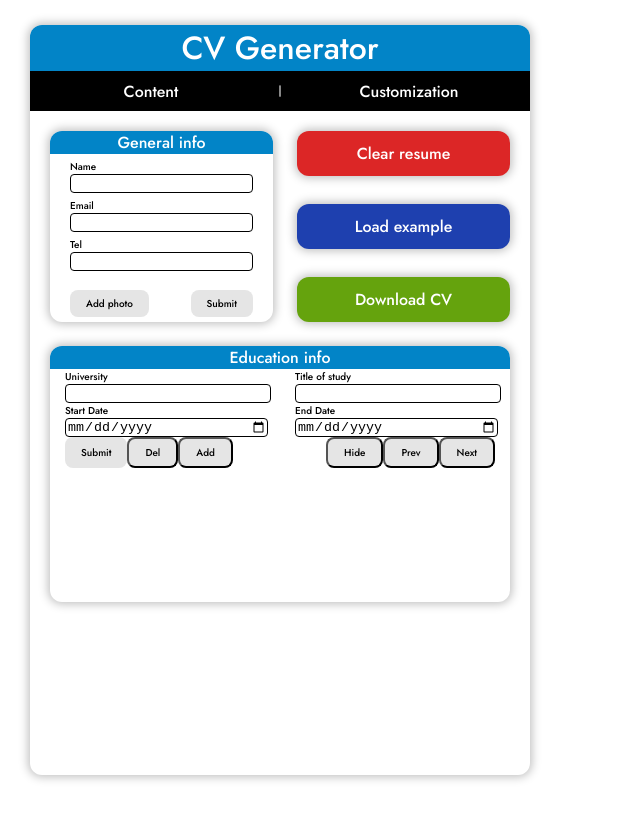
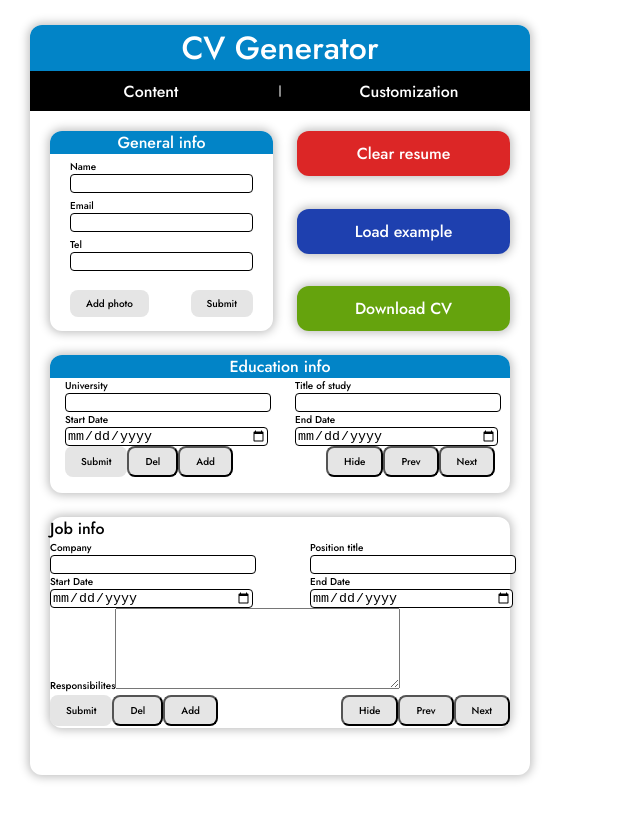
Before and after one commit to theSirD/CV-generator-react, a React (Vite) app: page / in a window 1280 px wide. Shown: the top 820 px of the page, without its empty margins (0-640 px from the left). Built offline with nearby package versions, Linux system fonts and the light colour scheme.

Commit message:
Adds unstyled job form to the layout

```diff
--- a/src/generator/Generator.jsx
+++ b/src/generator/Generator.jsx
@@ -2,6 +2,7 @@ import Navbar from "./navbar";
 import GeneralForm from "./contentScreen/GeneralForm";
 import Buttons from "./contentScreen/Buttons";
 import EducationForm from "./contentScreen/EduForm";
+import JobForm from "./contentScreen/jobForm";
 
 export default function Generator() {
   return (
@@ -14,6 +15,7 @@ export default function Generator() {
         <GeneralForm />
         <Buttons />
         <EducationForm />
+        <JobForm />
       </div>
     </div>
   );
--- a/src/generator/contentScreen/jobForm.jsx
+++ b/src/generator/contentScreen/jobForm.jsx
@@ -1,25 +1,53 @@
 export default function JobForm() {
   return (
-    <div>
-      <div className="form-header">Job info</div>
+    <div className="job-info-container">
+      <div className="job-info-header">Job info</div>
+
       <form action="" method="get" className="form-job">
-        <label htmlFor="name">Name </label>
-        <input type="text" name="name" id="name" required />
-        <label htmlFor="email">Email </label>
-        <input type="email" name="email" id="email" required />
-        <label htmlFor="email">Tel </label>
-        <input type="tel" name="email" id="email" required />
-        <div className="general-form-buttons">
-          <input
-            type="file"
-            id="avatar"
-            name="avatar"
-            accept="image/png, image/jpeg"
-          />
-          <label htmlFor="avatar" className="custom-button">
-            Add photo
-          </label>
-          <input type="submit" value="Submit" />
+        <div className="first-input-row">
+          <div className="field">
+            <label htmlFor="company">Company</label>
+            <input type="text" name="company" id="company" required />
+          </div>
+          <div className="field">
+            <label htmlFor="position-title">Position title</label>
+            <input
+              type="text"
+              name="position-title"
+              id="position-title"
+              required
+            />
+          </div>
+        </div>
+        <div className="second-input-row">
+          <div className="field">
+            <label htmlFor="start-job-date">Start Date</label>
+            <input
+              type="date"
+              name="start-job-date"
+              id="start-job-date"
+              required
+            />
+          </div>
+          <div className="field">
+            <label htmlFor="end-job-date">End Date</label>
+            <input type="date" name="end-job-date" id="end-job-date" required />
+          </div>
+        </div>
+        <label htmlFor="responsibilites">Responsibilites</label>
+        <textarea id="responsibilites" name="responsibilites" rows="5" cols="33" required></textarea>
+
+        <div className="buttons-row">
+          <div className="job-form-buttons-left">
+            <input type="submit" value="Submit" />
+            <button type="button">Del</button>
+            <button type="button">Add</button>
+          </div>
+          <div className="job-form-buttons-right">
+            <button type="button">Hide</button>
+            <button type="button">Prev</button>
+            <button type="button">Next</button>
+          </div>
         </div>
       </form>
     </div>
--- a/src/index.css
+++ b/src/index.css
@@ -56,7 +56,7 @@ body {
 .generator-forms {
   display: grid;
   grid-template-columns: 1fr 1fr;
-  grid-template-rows: auto 1fr 1fr;
+  grid-template-rows: 200px 138px 211px;
   height: 100%;
   margin: 20px;
   gap: 24px;
@@ -225,3 +225,8 @@ body {
 .buttons-row > div {
   display: flex;
 }
+
+/* Job form */
+.job-info-container {
+  grid-column: 1/-1;
+}
```
